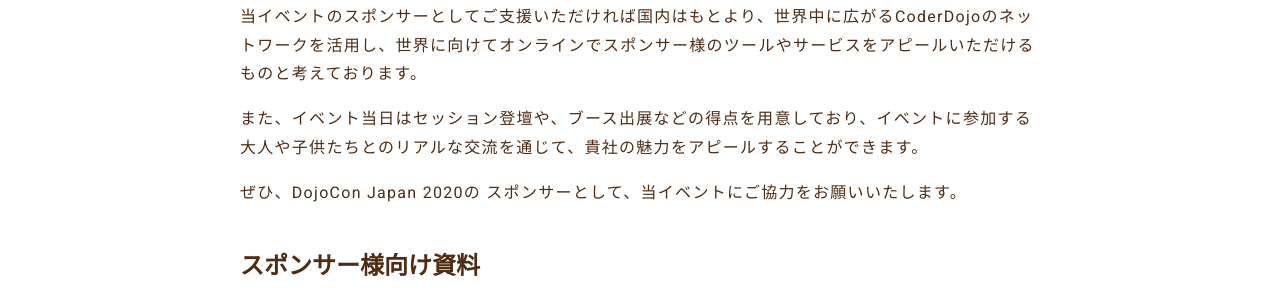
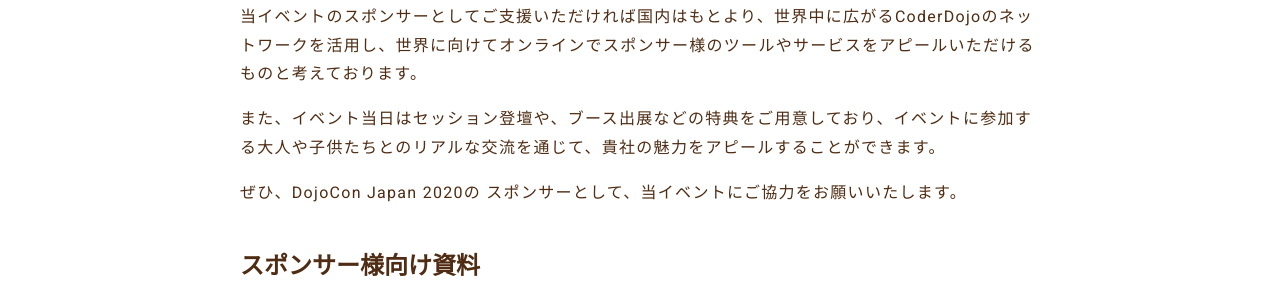
Before and after one commit to coderdojo-japan/dojocon2020.coderdojo.jp, a Jekyll site: the page built from _posts/2020-11-7-announcement-of-sponsorships.md, in a window 1280 px wide. Shown: the part 765-1065 px from the top of the page. Built offline with Jekyll 4.4.1, drawn with Linux system fonts in a browser that asks for light colours; nearby versions of some CDN libraries; some web fonts are replaced.

Commit message:
誤字の修正

```diff
--- a/_posts/2020-11-7-announcement-of-sponsorships.md
+++ b/_posts/2020-11-7-announcement-of-sponsorships.md
@@ -16,7 +16,7 @@
 
 当イベントのスポンサーとしてご支援いただければ国内はもとより、世界中に広がるCoderDojoのネットワークを活用し、世界に向けてオンラインでスポンサー様のツールやサービスをアピールいただけるものと考えております。
 
-また、イベント当日はセッション登壇や、ブース出展などの得点を用意しており、イベントに参加する大人や子供たちとのリアルな交流を通じて、貴社の魅力をアピールすることができます。
+また、イベント当日はセッション登壇や、ブース出展などの特典をご用意しており、イベントに参加する大人や子供たちとのリアルな交流を通じて、貴社の魅力をアピールすることができます。
 
 ぜひ、DojoCon Japan 2020の スポンサーとして、当イベントにご協力をお願いいたします。
 
```
